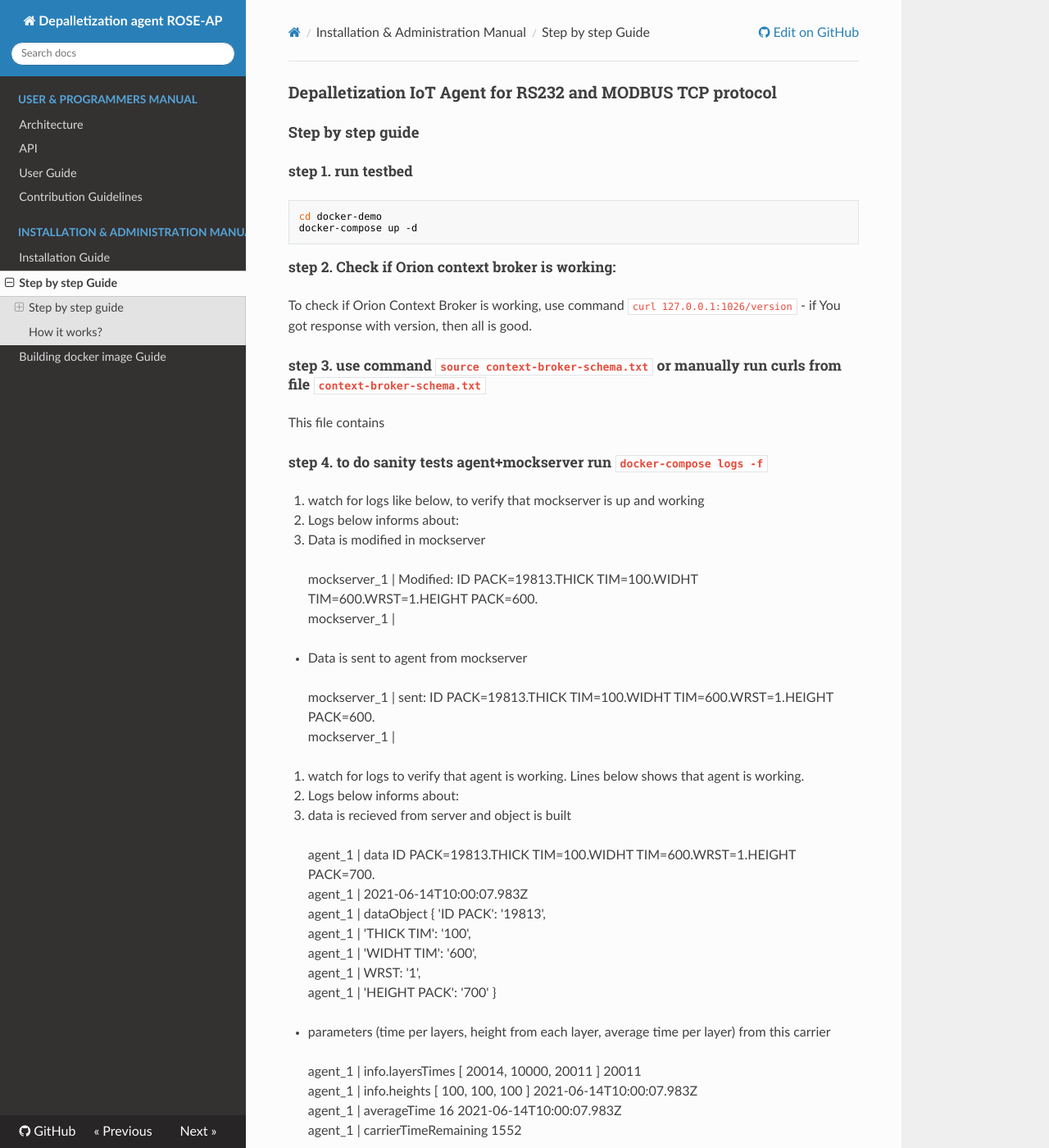
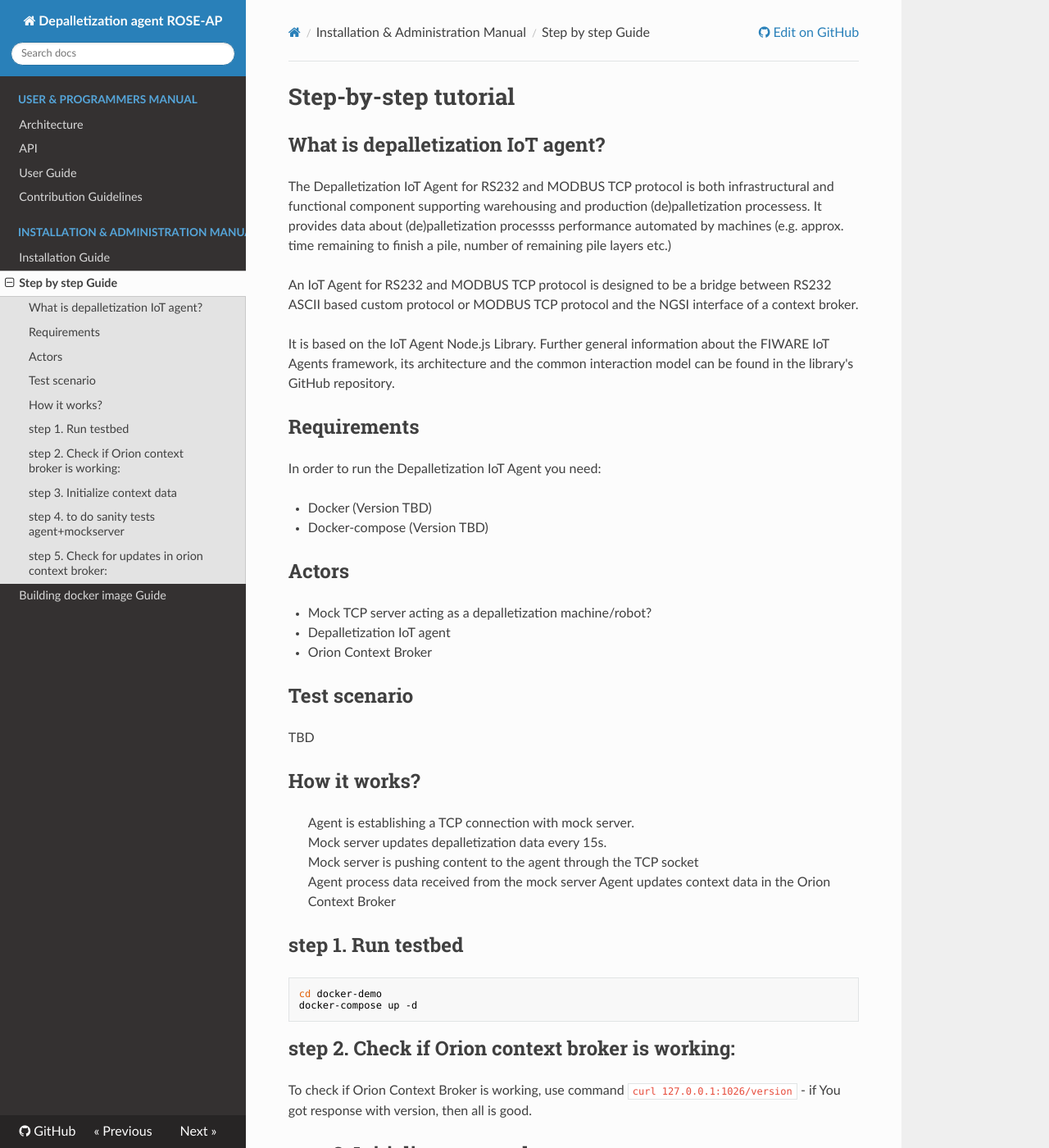
Before and after one commit to ramp-eu/CONTRA-2.0, an MkDocs documentation site: the page built from docs/stepbystepguide.md, in a window 1280 px wide and 1400 px high. Shown: the whole window at 82% size. Built offline with MkDocs 1.6.1, drawn with Linux system fonts in a browser that asks for light colours; nearby versions of some CDN libraries; some of the changed text lies outside the part shown.

Commit message:
Update stepbystepguide.md

````diff
--- a/docs/stepbystepguide.md
+++ b/docs/stepbystepguide.md
@@ -1,20 +1,48 @@
-### Depalletization IoT Agent for RS232 and MODBUS TCP protocol
+# Step-by-step tutorial
 
-#### Step by step guide
+## What is depalletization IoT agent?
+The Depalletization IoT Agent for RS232 and MODBUS TCP protocol is both infrastructural and functional component supporting warehousing and production (de)palletization processess. It provides data about (de)palletization processss performance automated by machines (e.g. approx. time remaining to finish a pile, number of remaining pile layers etc.)
 
-##### step 1. run testbed
+An IoT Agent for RS232 and MODBUS TCP protocol is designed to be a bridge between RS232 ASCII based custom protocol or MODBUS TCP protocol and the NGSI interface of a context broker.
+
+It is based on the IoT Agent Node.js Library. Further general information about the FIWARE IoT Agents framework, its architecture and the common interaction model can be found in the library's GitHub repository.
+
+## Requirements
+In order to run the Depalletization IoT Agent you need:
+
+* Docker (Version TBD)
+* Docker-compose (Version TBD)
+
+## Actors
+* Mock TCP server acting as a depalletization machine/robot?
+* Depalletization IoT agent
+* Orion Context Broker
+
+## Test scenario
+TBD
+
+## How it works?
+> Agent is establishing a TCP connection with mock server.
+> Mock server updates depalletization data every 15s.
+> Mock server is pushing content to the agent through the TCP socket
+> Agent process data received from the mock server
+> Agent updates context data in the Orion Context Broker
+
+## step 1. Run testbed
     cd docker-demo
     docker-compose up -d
 
-##### step 2. Check if Orion context broker is working:
+## step 2. Check if Orion context broker is working:
 
 To check if Orion Context Broker is working, use command `curl 127.0.0.1:1026/version` - if You got response with version, then all is good.
 
-##### step 3. use command `source context-broker-schema.txt` or manually run curls from file `context-broker-schema.txt`
+## step 3. Initialize context data
+use command `source context-broker-schema.txt` or manually run curls from file `context-broker-schema.txt`
 
 This file contains
 
-##### step 4. to do sanity tests agent+mockserver run `docker-compose logs -f`
+## step 4. to do sanity tests agent+mockserver
+run `docker-compose logs -f`
 
 1. watch for logs like below, to verify that mockserver is up and working
 
@@ -61,7 +89,7 @@ This file contains
 
 > agent_1       | 0 Broker update is done 2021-06-14T10:00:07.989Z
 
-##### step 5. Check for updates in orion context broker:
+## step 5. Check for updates in orion context broker:
 
 - curl 127.0.0.1:1026/v2/entities/ - JSON looks like
 ```json
````
Also changed, not shown: other parts of docs/stepbystepguide.md (+0 -8 lines).
